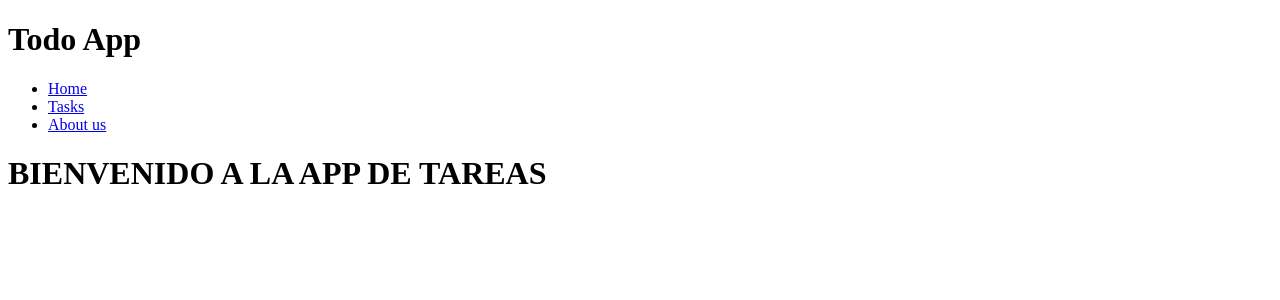
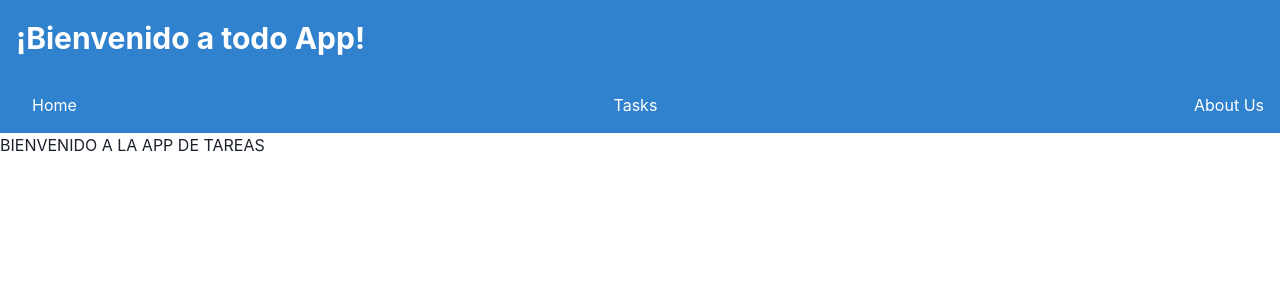
Before and after one commit to julianCS21/my-react-task-list, a React (Vite) app: page / in a window 1280 px wide. Shown: the top 300 px of the page. Built offline with nearby package versions, Linux system fonts and the light colour scheme.

Commit message:
finished chakra-ui integration

```diff
--- a/package.json
+++ b/package.json
@@ -10,6 +10,10 @@
     "preview": "vite preview"
   },
   "dependencies": {
+    "@chakra-ui/react": "^2.8.1",
+    "@emotion/react": "^11.11.1",
+    "@emotion/styled": "^11.11.0",
+    "framer-motion": "^10.16.4",
     "react": "^18.2.0",
     "react-dom": "^18.2.0",
     "react-hook-form": "^7.47.0",
--- a/src/App.jsx
+++ b/src/App.jsx
@@ -4,6 +4,7 @@ import { BrowserRouter,Route, Routes } from "react-router-dom";
 import {Home} from "./pages/Home";
 import { AboutUs } from "./pages/AboutUs";
 import { Main } from "./components/Main";
+import { ChakraProvider } from '@chakra-ui/react'
 
 function AppRouter() {
   return (
@@ -23,9 +24,12 @@ function AppRouter() {
 function App() {
   return (
     <div>
+      <ChakraProvider>
       <BrowserRouter>
         <AppRouter />
       </BrowserRouter>
+      </ChakraProvider>
+
     </div>
   );
 
--- a/src/components/Header.jsx
+++ b/src/components/Header.jsx
@@ -1,7 +1,25 @@
+import { Box, Text, Flex } from '@chakra-ui/react';
+
+
+
 const Header = () =>{
     return(
         <>
-            <h1>Todo App</h1>
+           <Flex
+      as="header"
+      align="center"
+      justify="space-between"
+      padding="4"
+      backgroundColor="blue.500"
+      color="white"
+    >
+      <Box>
+        <Text fontSize="3xl" fontWeight="bold">
+          ¡Bienvenido a todo App!
+        </Text>
+      </Box>
+    </Flex>
+
         </>
     )
 }
--- a/src/components/Main.jsx
+++ b/src/components/Main.jsx
@@ -1,19 +1,31 @@
 import { Link } from "react-router-dom";
+import { Flex,Box } from '@chakra-ui/react';
 
 export function Main() {
   return (
-    <nav>
-      <ul>
-        <li>
-          <Link to="/">Home</Link>
-        </li>
-        <li>
-          <Link to="/tasks">Tasks</Link>
-        </li>
-        <li>
-            <Link to="/aboutus">About us</Link>
-        </li>
-      </ul>
-    </nav>
-  );
+    <Flex
+      as="nav"
+      align="center"
+      justify="space-between"
+      padding="4"
+      backgroundColor="blue.500"
+      color="white"
+    >
+      <Box marginLeft="4">
+        <Link  to="/" fontWeight="bold" fontSize="xl" _hover={{ textDecoration: "none" }}>
+          Home
+        </Link>
+      </Box>
+      <Box marginLeft="4">
+        <Link  to="/tasks" _hover={{ textDecoration: "none" }}>
+          Tasks
+        </Link>
+      </Box>
+      <Box marginLeft="4">
+        <Link  to="/aboutus" _hover={{ textDecoration: "none" }}>
+          About Us
+        </Link>
+      </Box>
+    </Flex>
+  )
 }
```
Also changed, not shown: 1 other file (tests, documents, lock files or other folders).
